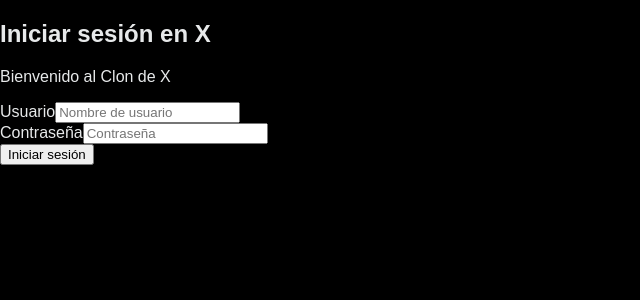
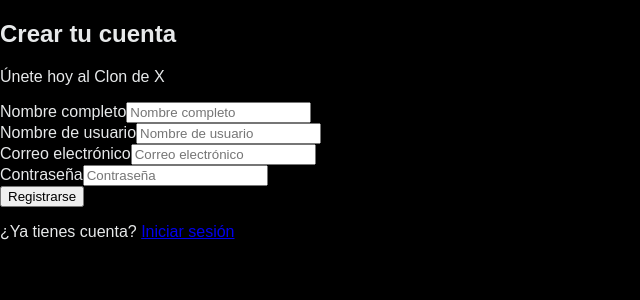
Before and after one commit to Jaramc/clon_x, a React (Vite) app: page /register in a window 1280 px wide. Before the commit this address led to /login. Shown: the top 300 px of the page, without its empty margins (0-640 px from the left). Built offline with nearby package versions, Linux system fonts and the light colour scheme.

Commit message:
fix: translate comments to english, consolidate bitacora and connect routes

```diff
--- a/src/app/App.jsx
+++ b/src/app/App.jsx
@@ -1,59 +1,9 @@
+import { RouterProvider } from 'react-router-dom';
+import router from './router';
 
-import { BrowserRouter, Routes, Route, Navigate,} from 'react-router-dom';
-import MainLayout from '../components/layout/MainLayout';
-import FollowDemo from '../components/common/FollowDemo';
-import FollowingPage from '../pages/FollowingPage';
-import FollowersPage from '../pages/FollowersPage';
-import LoginPage from '../pages/LoginPage';
-import ProtectedRoute from './ProtectedRoute';
-
+// Root component that provides the router to the whole application
 function App() {
-  return (
-    <BrowserRouter>
-      <Routes>
-        {/* Ruta pública */}
-        <Route path="/login" element={<LoginPage />} />
-
-        {/* Rutas protegidas */}
-        <Route element={<ProtectedRoute />}>
-          <Route element={<MainLayout />}>
-
-            {/* Página principal */}
-            <Route
-              path="/"
-              element={
-                <>
-                  <h1>Clon de X</h1>
-                  <p>Proyecto React - Integrante 3</p>
-                  <p>Sistema de seguidores y seguidos</p>
-                  <FollowDemo />
-                </>
-              }
-            />
-
-            {/* Usuarios que sigo */}
-            <Route
-              path="/following"
-              element={<FollowingPage />}
-            />
-
-            {/* Usuarios que me siguen */}
-            <Route
-              path="/followers"
-              element={<FollowersPage />}
-            />
-
-          </Route>
-        </Route>
-
-        {/* Ruta no encontrada */}
-        <Route
-          path="*"
-          element={<Navigate to="/" replace />}
-        />
-      </Routes>
-    </BrowserRouter>
-  );
+  return <RouterProvider router={router} />;
 }
 
 export default App;
--- a/src/app/ProtectedRoute.jsx
+++ b/src/app/ProtectedRoute.jsx
@@ -1,22 +1,17 @@
+import { Navigate, Outlet } from 'react-router-dom';
 
-import { Navigate, Outlet, useLocation } from 'react-router-dom';
-import { useAuth } from '../hooks/useAuth';
+// Basic protected route component for beginner level
+function ProtectedRoute({ children }) {
+  // Mock authentication variable for Milestone 1 (change to false to test redirect)
+  const isAuthenticated = true;
 
-function ProtectedRoute({children}) {
-  const { user } = useAuth();
-  const location = useLocation();
-
-  if (!user) {
-    return (
-      <Navigate
-        to="/login"
-        state={{ from: location }}
-        replace
-      />
-    );
+  // If the user is not authenticated, redirect to the login page
+  if (!isAuthenticated) {
+    return <Navigate to="/login" replace />;
   }
 
-  return children ?? <Outlet />;
+  // If authenticated, render child components or nested Outlet
+  return children || <Outlet />;
 }
 
 export default ProtectedRoute;
--- a/src/app/router.jsx
+++ b/src/app/router.jsx
@@ -0,0 +1,45 @@
+/* eslint-disable import/no-named-as-default, import/no-named-as-default-member */
+import { createBrowserRouter } from 'react-router-dom';
+import MainLayout from '../components/layout/MainLayout';
+import ProtectedRoute from './ProtectedRoute';
+import LoginPage from '../pages/LoginPage';
+import RegisterPage from '../pages/RegisterPage';
+import HomePage from '../pages/HomePage';
+import FollowingPage from '../pages/FollowingPage';
+import FollowersPage from '../pages/FollowersPage';
+
+// Router configuration with real pages and protected routes
+const router = createBrowserRouter([
+  {
+    path: '/login',
+    element: <LoginPage />,
+  },
+  {
+    path: '/register',
+    element: <RegisterPage />,
+  },
+  {
+    path: '/',
+    element: (
+      <ProtectedRoute>
+        <MainLayout />
+      </ProtectedRoute>
+    ),
+    children: [
+      {
+        index: true,
+        element: <HomePage />,
+      },
+      {
+        path: 'following',
+        element: <FollowingPage />,
+      },
+      {
+        path: 'followers',
+        element: <FollowersPage />,
+      },
+    ],
+  },
+]);
+
+export default router;
--- a/src/components/layout/Header.jsx
+++ b/src/components/layout/Header.jsx
@@ -1,31 +1,30 @@
-
 import { Link } from 'react-router-dom';
-import { useAuth } from '../../hooks/useAuth';
 import './Header.css';
 
+// Basic Header component with logo, username, and logout button
 function Header() {
-  const { user, logout } = useAuth();
+  // Mock user data for Milestone 1
+  const currentUser = {
+    username: 'ximena_j',
+  };
+
+  // Simple handler to simulate logout
+  const handleLogout = () => {
+    // eslint-disable-next-line no-alert
+    alert('Has cerrado sesión');
+  };
+
   return (
     <header className="header">
+      {/* Logo link back to home */}
       <Link to="/" className="header-logo" aria-label="Ir al inicio">
         𝕏
       </Link>
 
-      <nav className="header-nav" aria-label="Navegación principal">
-        <Link to="/">Inicio</Link>
-        <Link to="/feed">Feed</Link>
-        <Link to="/following">Seguidos</Link>
-        <Link to="/followers">Seguidores</Link>
-      </nav>
-
+      {/* User info and logout button */}
       <div className="header-user">
-        <span>@{user?.username || 'invitado'}</span>
-
-        <button
-          type="button"
-          className="logout-button"
-          onClick={logout}
-        >
+        <span>@{currentUser.username}</span>
+        <button type="button" className="logout-button" onClick={handleLogout}>
           Cerrar sesión
         </button>
       </div>
--- a/src/components/layout/MainLayout.jsx
+++ b/src/components/layout/MainLayout.jsx
@@ -1,16 +1,12 @@
-
 import { Outlet } from 'react-router-dom';
-import { useAuth } from '../../hooks/useAuth';
 import Header from './Header';
 import './MainLayout.css';
 
+// Main layout wrapper with Header at top and page content below
 function MainLayout() {
-  const { user, logout } = useAuth();
-
   return (
     <div className="main-layout">
-      <Header user={user} onLogout={logout} />
-
+      <Header />
       <main className="main-content">
         <Outlet />
       </main>
--- a/src/pages/HomePage.jsx
+++ b/src/pages/HomePage.jsx
@@ -0,0 +1,13 @@
+import FollowDemo from '../components/common/FollowDemo';
+
+function HomePage() {
+  return (
+    <section>
+      <h1>Inicio</h1>
+      <p>Bienvenido al Clon de X</p>
+      <FollowDemo />
+    </section>
+  );
+}
+
+export default HomePage;
--- a/src/pages/RegisterPage.jsx
+++ b/src/pages/RegisterPage.jsx
@@ -0,0 +1,88 @@
+import { useState } from 'react';
+import { Link } from 'react-router-dom';
+
+function RegisterPage() {
+  const [fullName, setFullName] = useState('');
+  const [username, setUsername] = useState('');
+  const [email, setEmail] = useState('');
+  const [password, setPassword] = useState('');
+
+  const handleSubmit = (e) => {
+    e.preventDefault();
+    // eslint-disable-next-line no-alert
+    alert('Registro simulado con éxito');
+  };
+
+  return (
+    <section className="register-page">
+      <h1>Crear tu cuenta</h1>
+      <p>Únete hoy al Clon de X</p>
+
+      <form onSubmit={handleSubmit}>
+        <div>
+          <label htmlFor="fullName">
+            Nombre completo
+            <input
+              id="fullName"
+              type="text"
+              value={fullName}
+              onChange={(e) => setFullName(e.target.value)}
+              placeholder="Nombre completo"
+              required
+            />
+          </label>
+        </div>
+
+        <div>
+          <label htmlFor="username">
+            Nombre de usuario
+            <input
+              id="username"
+              type="text"
+              value={username}
+              onChange={(e) => setUsername(e.target.value)}
+              placeholder="Nombre de usuario"
+              required
+            />
+          </label>
+        </div>
+
+        <div>
+          <label htmlFor="email">
+            Correo electrónico
+            <input
+              id="email"
+              type="email"
+              value={email}
+              onChange={(e) => setEmail(e.target.value)}
+              placeholder="Correo electrónico"
+              required
+            />
+          </label>
+        </div>
+
+        <div>
+          <label htmlFor="password">
+            Contraseña
+            <input
+              id="password"
+              type="password"
+              value={password}
+              onChange={(e) => setPassword(e.target.value)}
+              placeholder="Contraseña"
+              required
+            />
+          </label>
+        </div>
+
+        <button type="submit">Registrarse</button>
+      </form>
+
+      <p>
+        ¿Ya tienes cuenta? <Link to="/login">Iniciar sesión</Link>
+      </p>
+    </section>
+  );
+}
+
+export default RegisterPage;
--- a/src/services/authService.js
+++ b/src/services/authService.js
@@ -1,11 +1,9 @@
-
+/* eslint-disable import/prefer-default-export */
 import { mockUsers } from '../mocks/mockUsers';
 
-// Validar las credenciales del usuario
+// Validate user credentials
 export function loginUser(username, password) {
-  const user = mockUsers.find(
-    (user) => user.username === username
-  );
+  const user = mockUsers.find((mockUser) => mockUser.username === username);
 
   if (!user || password !== '123456') {
     throw new Error('Usuario o contraseña incorrectos');
```
Also changed, not shown: src/services/followService.js (+11 -22 lines), 2 other files (tests, documents, lock files or other folders).
